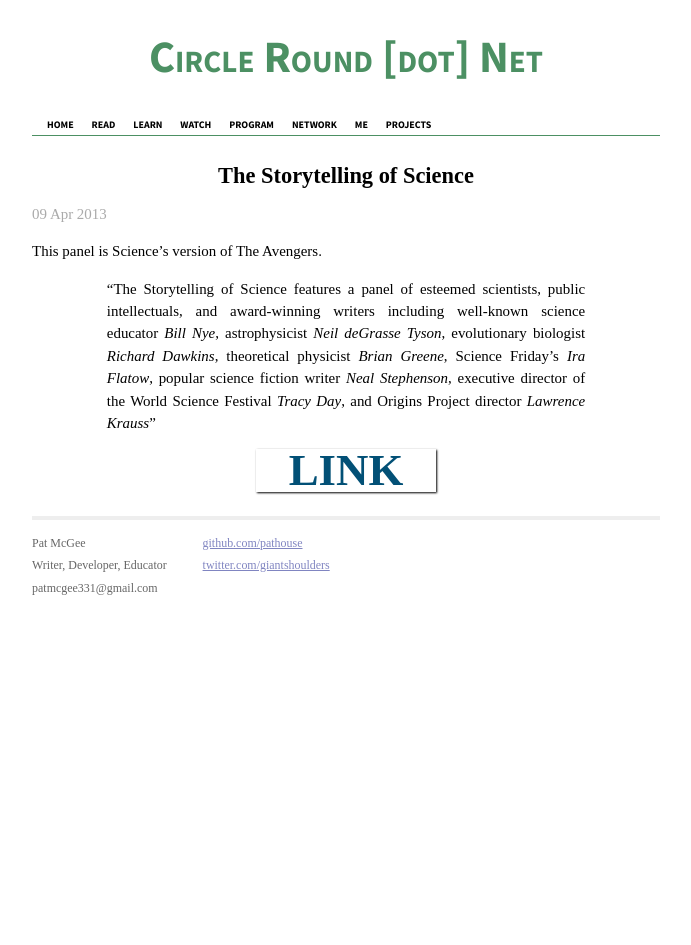
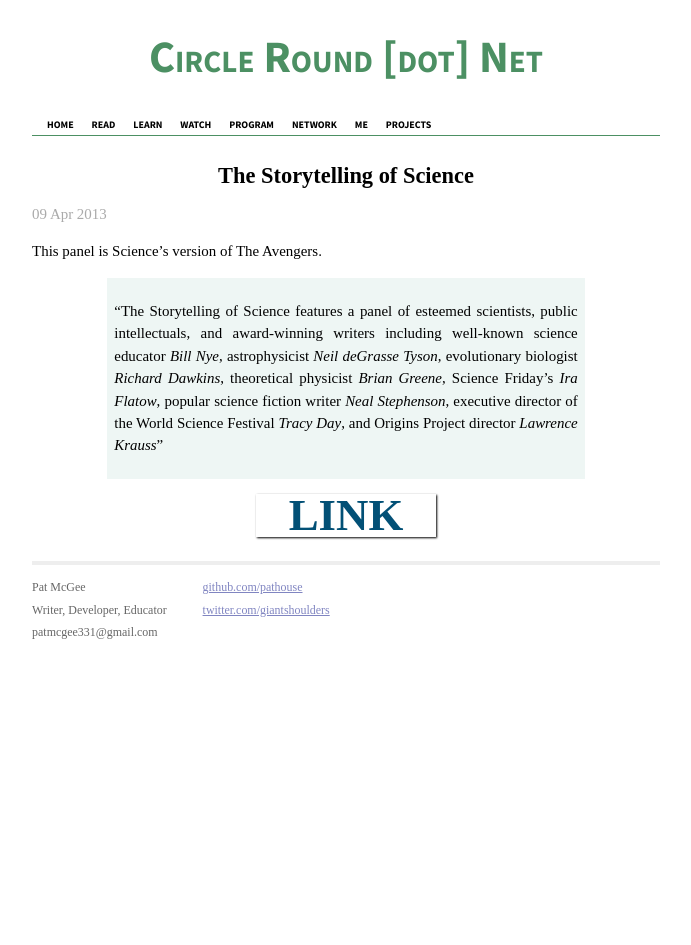
Before and after one commit to pathouse/pathouse.github.io, a Jekyll site: the page built from _posts/2013-04-09-storytelling-science.markdown, in a window 1280 px wide. Shown: the whole page, without its empty margins (294-985 px from the left). Built offline with Jekyll 4.4.1, drawn with Linux system fonts in a browser that asks for light colours; some web fonts are replaced.

Commit message:
CSS update

```diff
--- a/css/main.css
+++ b/css/main.css
@@ -66,6 +66,7 @@
   width: 42em;
   margin: 3em auto 2em;
   line-height: 1.5em;
+
 }
 
 .site .header {
@@ -73,6 +74,7 @@
   font-weight: 700;
   margin-bottom: 2em;
   text-align: center;
+
 }
 
 .site .header a {
@@ -82,6 +84,7 @@
 .site .header h1.title {
   font-size: 3em;
   font-variant: small-caps;
+
 }
 
 .site .header h1.title a {
@@ -199,7 +202,9 @@
 }
 
 blockquote {
-   padding: 0em 5em 0em 5em;
+   margin: 0em 5em 0em 5em;
+   padding: .5em;
+   background-color: #eef6f4;
 	}
 
 /**************/
```
